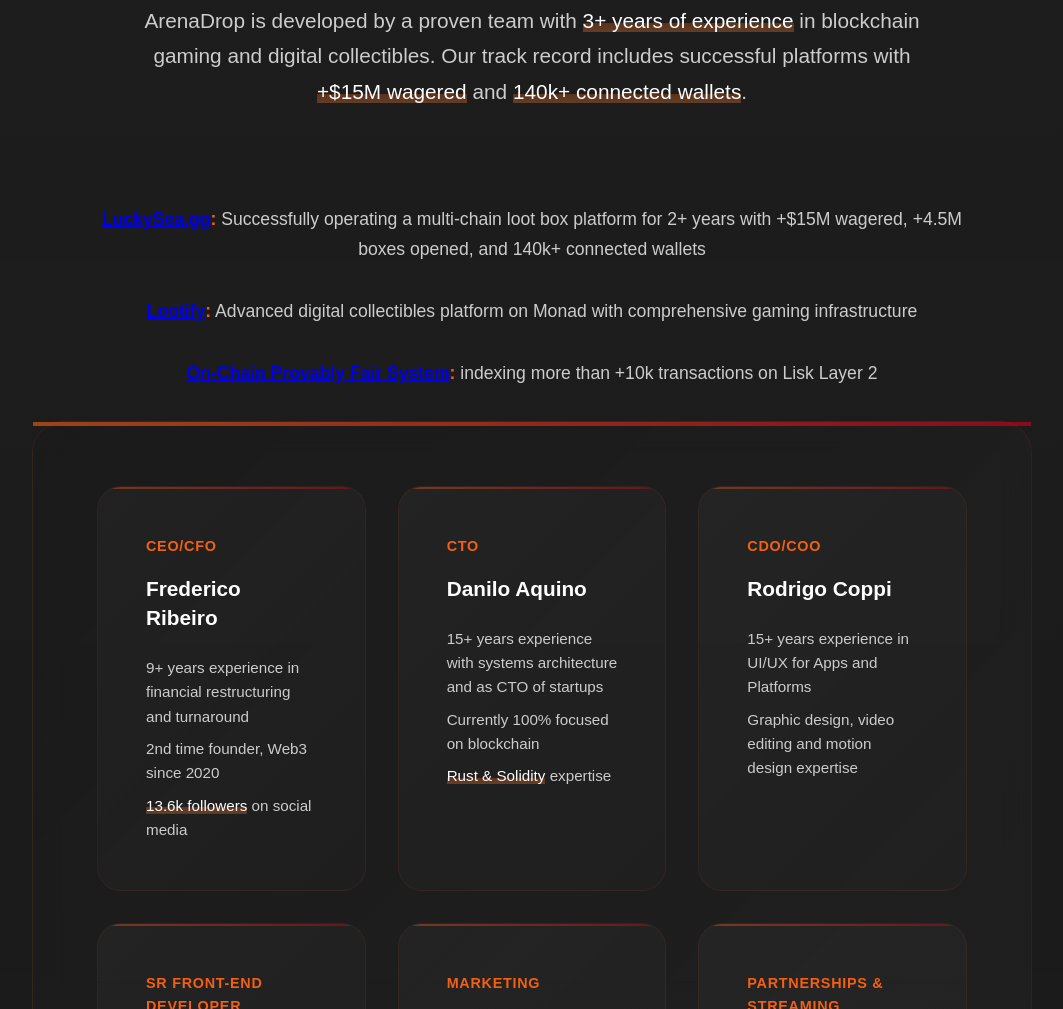
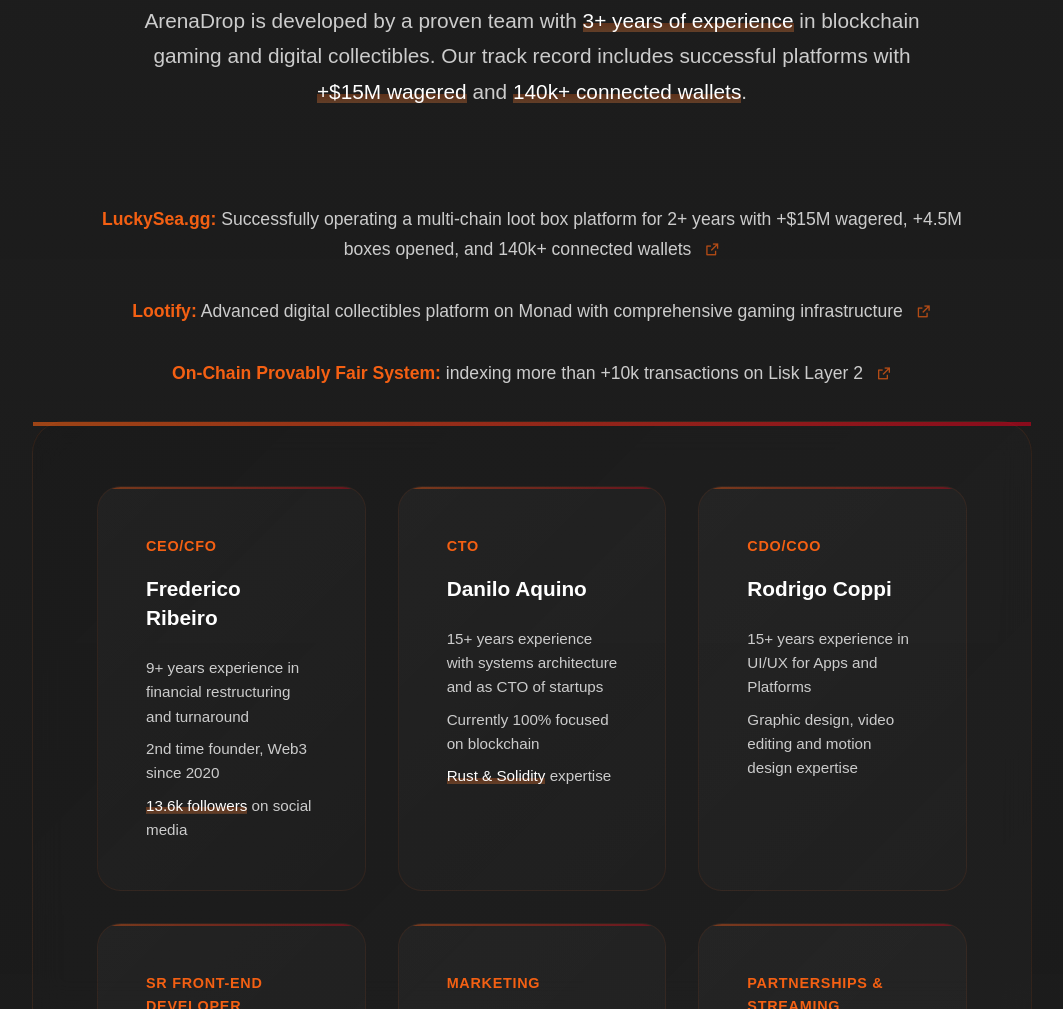
Before and after one commit to rodcoppi/arenadrop-onepage, a plain HTML site: page index.html in a window 1280 px wide. Shown: the part 8572-9581 px from the top of the page, without its empty margins (108-1171 px from the left). Drawn offline with nearby package versions, Linux system fonts and the light colour scheme; a web font is replaced by a local one.

Commit message:
Replace text links with subtle external link icons to maintain design consistency

```diff
--- a/index.html
+++ b/index.html
@@ -246,11 +246,11 @@
                 <div class="team-intro" data-animate="fadeInUp" data-delay="0.2">
                     <p class="team-description">ArenaDrop is developed by a proven team with <mark>3+ years of experience</mark> in blockchain gaming and digital collectibles. Our track record includes successful platforms with <mark>+$15M wagered</mark> and <mark>140k+ connected wallets</mark>.</p>
 
-                    <p class="proven-success-text"><strong><a href="https://luckysea.gg/" target="_blank" rel="noopener noreferrer">LuckySea.gg</a>:</strong> Successfully operating a multi-chain loot box platform for 2+ years with +$15M wagered, +4.5M boxes opened, and 140k+ connected wallets</p>
+                    <p class="proven-success-text"><strong>LuckySea.gg:</strong> Successfully operating a multi-chain loot box platform for 2+ years with +$15M wagered, +4.5M boxes opened, and 140k+ connected wallets <a href="https://luckysea.gg/" target="_blank" rel="noopener noreferrer" class="platform-link"><i class="ri-external-link-line"></i></a></p>
 
-                    <p class="proven-success-text"><strong><a href="https://beta.lootify.xyz/" target="_blank" rel="noopener noreferrer">Lootify</a>:</strong> Advanced digital collectibles platform on Monad with comprehensive gaming infrastructure</p>
+                    <p class="proven-success-text"><strong>Lootify:</strong> Advanced digital collectibles platform on Monad with comprehensive gaming infrastructure <a href="https://beta.lootify.xyz/" target="_blank" rel="noopener noreferrer" class="platform-link"><i class="ri-external-link-line"></i></a></p>
 
-                    <p class="proven-success-text"><strong><a href="https://luckysea.gg/provably-fair-system" target="_blank" rel="noopener noreferrer">On-Chain Provably Fair System</a>:</strong> indexing more than +10k transactions on Lisk Layer 2</p>
+                    <p class="proven-success-text"><strong>On-Chain Provably Fair System:</strong> indexing more than +10k transactions on Lisk Layer 2 <a href="https://luckysea.gg/provably-fair-system" target="_blank" rel="noopener noreferrer" class="platform-link"><i class="ri-external-link-line"></i></a></p>
                 </div>
 
                 <div class="team-members" data-animate="fadeInUp" data-delay="0.4">
--- a/styles.css
+++ b/styles.css
@@ -1150,6 +1150,27 @@ h4 {
     font-weight: 600;
 }
 
+.platform-link {
+    color: var(--primary);
+    text-decoration: none;
+    margin-left: var(--space-xs);
+    font-size: 1rem;
+    transition: all 0.3s ease;
+    opacity: 0.7;
+    display: inline-flex;
+    align-items: center;
+}
+
+.platform-link:hover {
+    opacity: 1;
+    transform: translateY(-1px);
+    color: var(--primary-dark);
+}
+
+.platform-link i {
+    font-size: 1rem;
+}
+
 .members-grid {
     display: grid;
     grid-template-columns: repeat(auto-fit, minmax(350px, 1fr));
```
